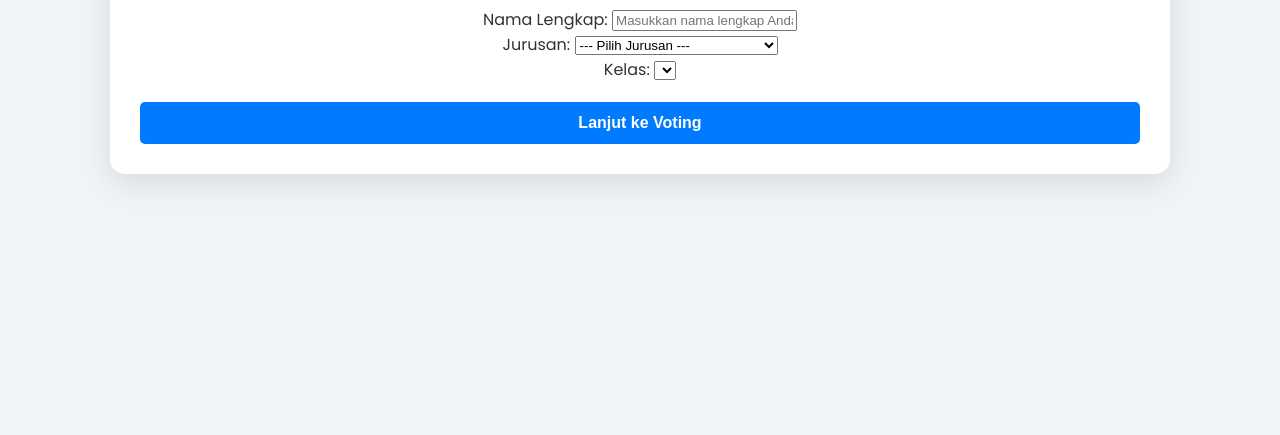
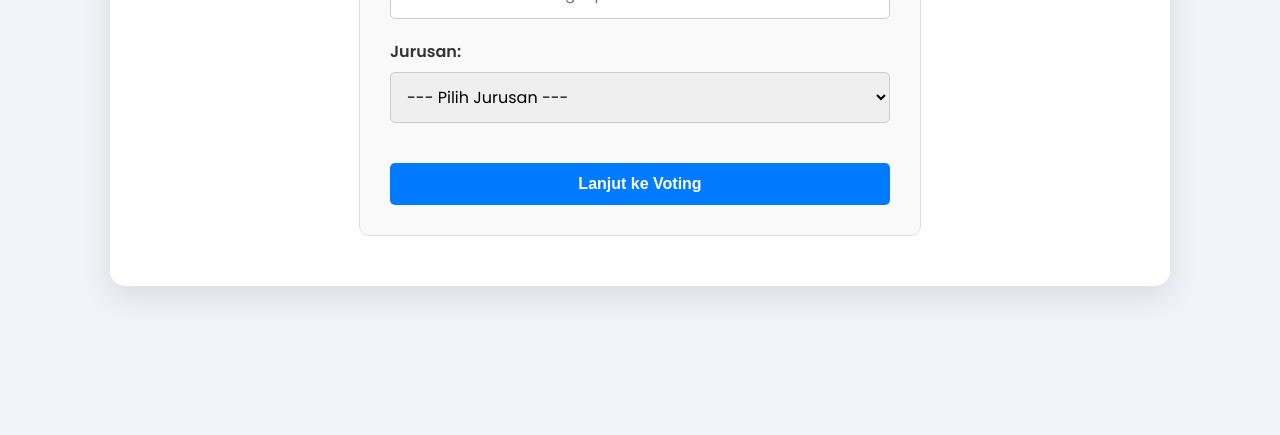
Before and after one commit to pace-beepbeep/pilketos-2025, a plain HTML site: page index.html in a window 1280 px wide. Shown: the part 405-840 px from the top of the page. Drawn offline with Linux system fonts and the light colour scheme.

Commit message:
Update style.css

```diff
--- a/style.css
+++ b/style.css
@@ -336,3 +336,47 @@ img {
 .visi::-webkit-scrollbar-thumb:hover {
     background: #aaa;
 }
+
+/* ================================== */
+/* STYLE UNTUK FORM LOGIN (masuk.html)*/
+/* ================================== */
+
+.login-form-container {
+    max-width: 500px;
+    margin: 20px auto;
+    padding: 30px;
+    background-color: #f9f9f9;
+    border: 1px solid #ddd;
+    border-radius: 10px;
+    text-align: left;
+}
+
+.form-group {
+    margin-bottom: 20px;
+}
+
+.form-group label {
+    display: block;
+    margin-bottom: 8px;
+    font-weight: 600;
+    color: #333;
+}
+
+.form-group input[type="text"],
+.form-group select {
+    width: 100%;
+    padding: 12px;
+    border: 1px solid #ccc;
+    border-radius: 5px;
+    font-size: 16px;
+    font-family: 'Poppins', sans-serif;
+    /* Menyesuaikan box-sizing agar padding tidak merusak lebar */
+    box-sizing: border-box;
+}
+/* ================================== */
+/* CSS UNTUK MENYEMBUNYIKAN FORM      */
+/* ================================== */
+
+.form-group.hidden {
+    display: none;
+}
```
